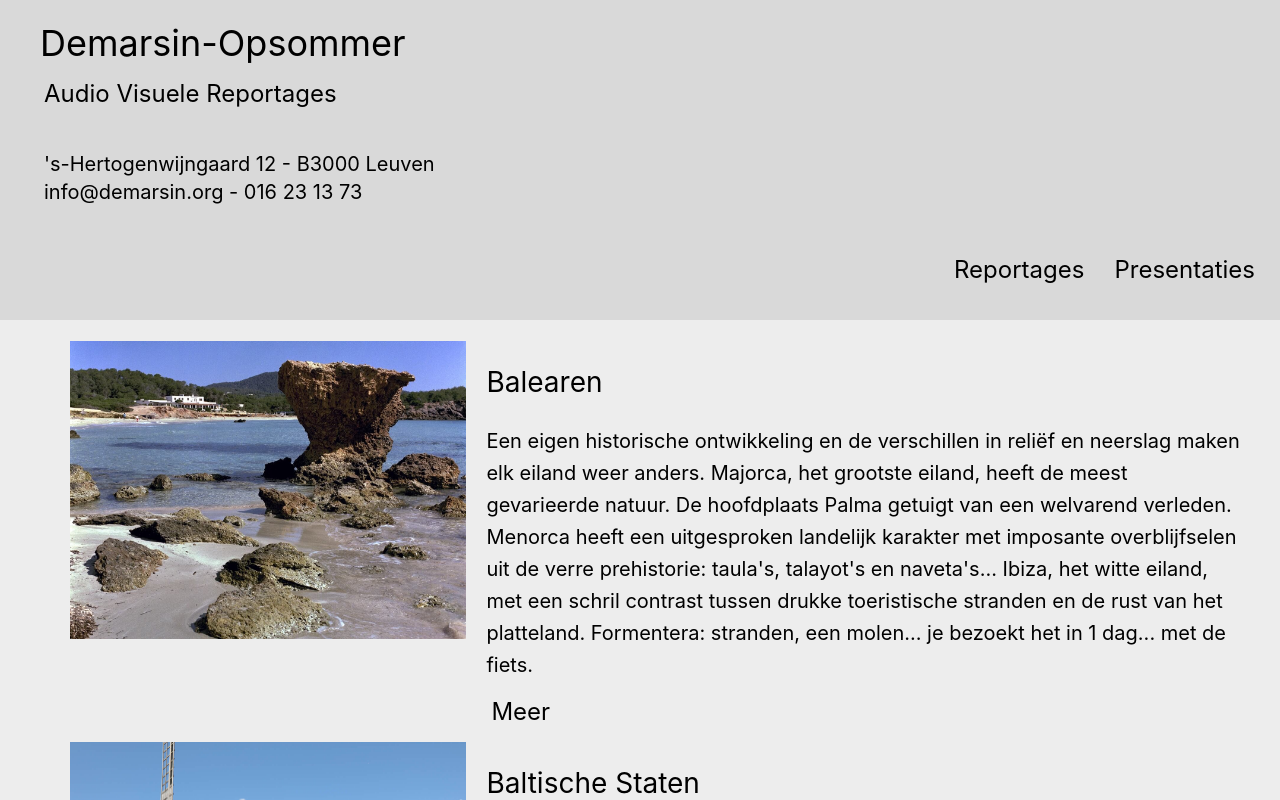
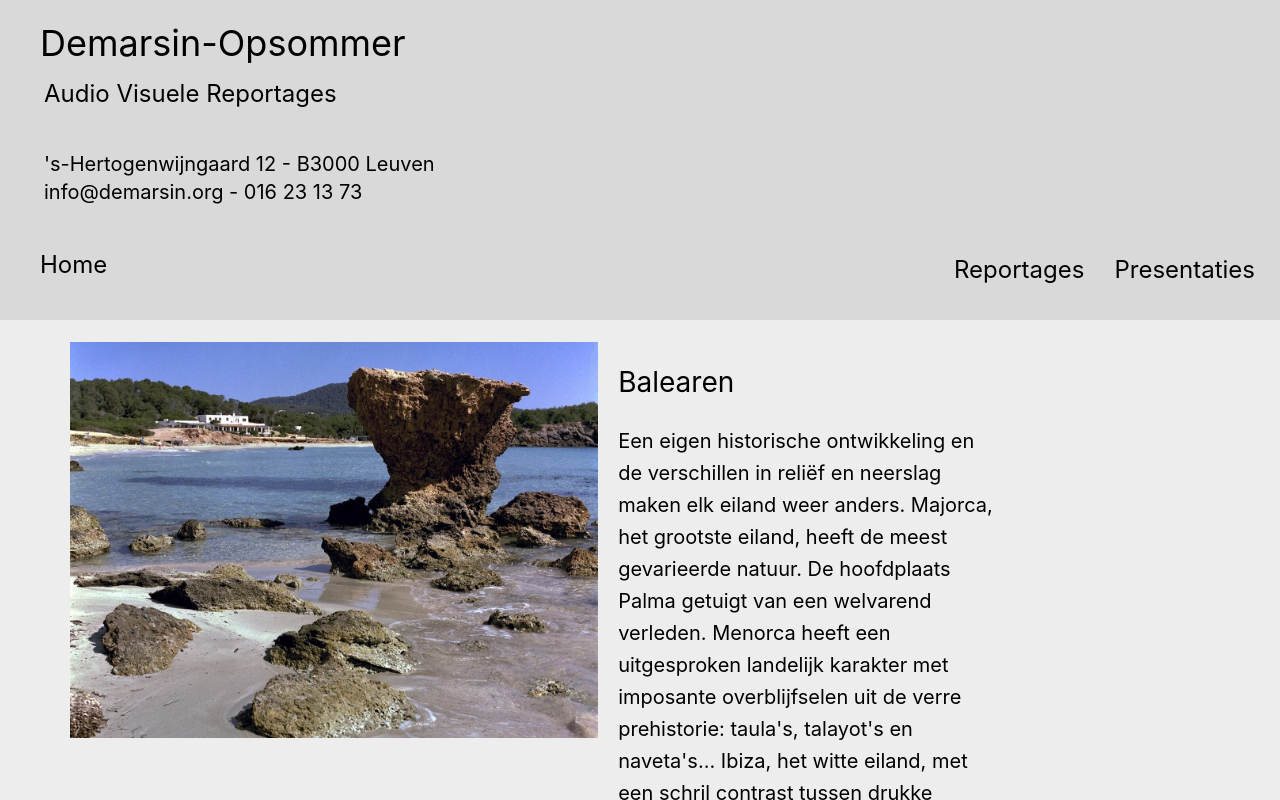
Before and after one commit to lbm98/demarsin, a Vue app: page / in a window 1280 px wide. Shown: the top 800 px of the page. Built offline with nearby package versions, Linux system fonts and the light colour scheme.

Commit message:
other small

```diff
--- a/src/components/CountryItem.vue
+++ b/src/components/CountryItem.vue
@@ -3,7 +3,7 @@
 </script>
 
 <template>
-  <div class="country-item">
+  <div class="country-item xl:max-w-[80%]">
 
     <div class="country-item-image">
       <slot name="image"></slot>
@@ -35,7 +35,7 @@
 }
 
 .country-item-image {
-  height: 300px;
+  height: 400px;
 }
 
 .country-item-side {
--- a/src/components/TheHeader.vue
+++ b/src/components/TheHeader.vue
@@ -20,7 +20,9 @@ let showContactInfo = ref(false);
     </div>
     <div class="header-bottom">
 
-      <ReizenDropDown/>
+      <router-link class="country-link text-2xl ml-5" to="/">Home</router-link>
+
+      <ReizenDropDown class="ml-auto"/>
 
       <button @click="showPresentationsInfo = !showPresentationsInfo" class="reizen-dropdown-button">Presentaties
       </button>
@@ -80,7 +82,7 @@ let showContactInfo = ref(false);
   display: flex;
   padding-right: 20px;
   gap: 20px;
-  justify-content: flex-end;
+  /*justify-content: flex-end;*/
   padding-top: 20px;
   padding-bottom: 20px;
   font-size: 24px;
--- a/src/views/AzorenView.vue
+++ b/src/views/AzorenView.vue
@@ -24,7 +24,6 @@ import CountryView from "../components/CountryView.vue"
       <ImageWrapper country="azoren" image-name="lagoa"/>
       <ImageWrapper country="azoren" image-name="molens"/>
       <ImageWrapper country="azoren" image-name="pico"/>
-      <ImageWrapper country="azoren" image-name="tourada"/>
       <ImageWrapper country="azoren" image-name="weiden"/>
       <ImageWrapper country="azoren" image-name="woning"/>
     </template>
--- a/src/views/BalearenView.vue
+++ b/src/views/BalearenView.vue
@@ -26,7 +26,6 @@ import CountryView from "../components/CountryView.vue"
       <ImageWrapper country="balearen" image-name="toren"/>
       <ImageWrapper country="balearen" image-name="tralayot"/>
       <ImageWrapper country="balearen" image-name="valdemosa"/>
-      <ImageWrapper country="balearen" image-name="vuurtoren"/>
     </template>
 
     <template #long-text>
--- a/src/views/BaltischeStatenView.vue
+++ b/src/views/BaltischeStatenView.vue
@@ -14,11 +14,11 @@ import CountryView from "../components/CountryView.vue"
       <ImageWrapper country="baltischestaten" image-name="kathedraal"/>
       <ImageWrapper country="baltischestaten" image-name="kruisenheuvel"/>
       <ImageWrapper country="baltischestaten" image-name="lijvenfeest"/>
-      <ImageWrapper country="baltischestaten" image-name="molenmuseum"/>
       <ImageWrapper country="baltischestaten" image-name="park"/>
       <ImageWrapper country="baltischestaten" image-name="riga"/>
       <ImageWrapper country="baltischestaten" image-name="vuurtoren"/>
       <ImageWrapper country="baltischestaten" image-name="waterburcht"/>
+      <ImageWrapper country="baltischestaten" image-name="molenmuseum"/>
     </template>
 
     <template #long-text>
--- a/src/views/TaiwanView.vue
+++ b/src/views/TaiwanView.vue
@@ -23,8 +23,6 @@ import CountryView from "../components/CountryView.vue"
       <ImageWrapper country="taiwan" image-name="taroko"/>
       <ImageWrapper country="taiwan" image-name="tempel"/>
       <ImageWrapper country="taiwan" image-name="yeliou"/>
-      <ImageWrapper country="taiwan" image-name="yeliou2"/>
-
     </template>
 
     <template #long-text>
```
